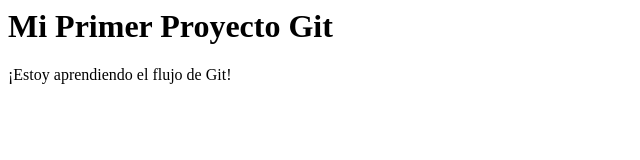
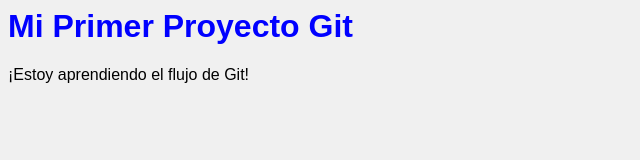
Before and after one commit to YahirDas/mi-proyecto-git, a plain HTML site: page index.html in a window 1280 px wide. Shown: the whole page, without its empty margins (0-640 px from the left). Drawn offline with Linux system fonts and the light colour scheme.

Commit message:
Conexion a style.css y h1

```diff
--- a/index.html
+++ b/index.html
@@ -1,2 +1,6 @@
+<head>
+  <title>Mi Proyecto</title>
+  <link rel="stylesheet" href="style.css">
+</head>
 <h1>Mi Primer Proyecto Git</h1>
 <p>¡Estoy aprendiendo el flujo de Git!</p>
--- a/style.css
+++ b/style.css
@@ -2,3 +2,7 @@
   background-color: #f0f0f0;
   font-family: sans-serif;
 }
+
+h1 {
+  color: blue;
+}
```
